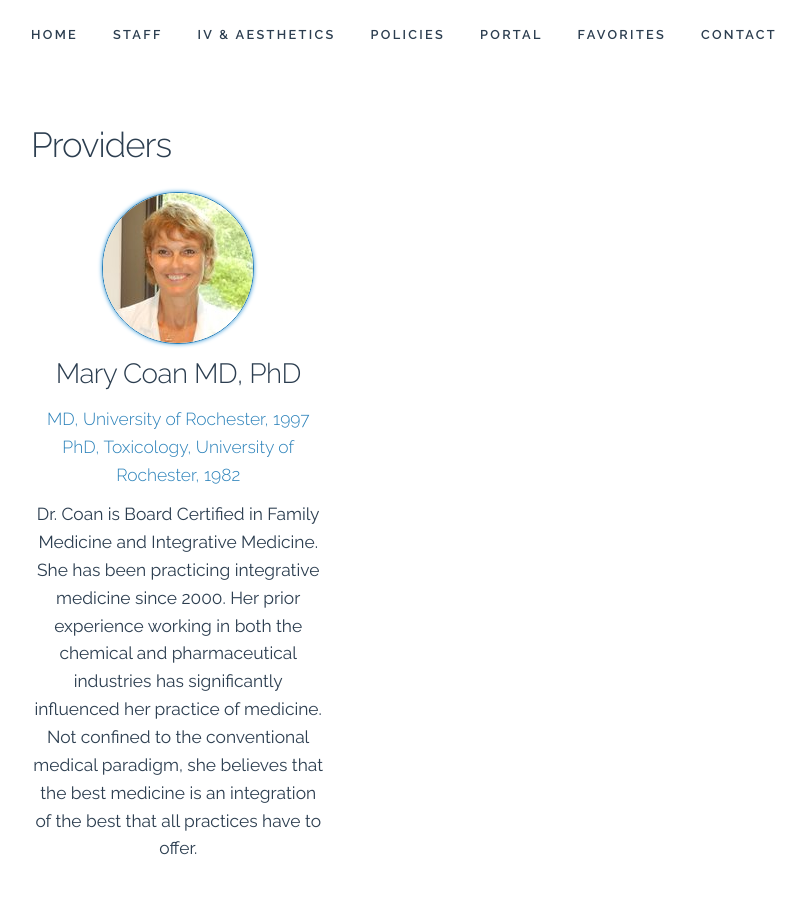
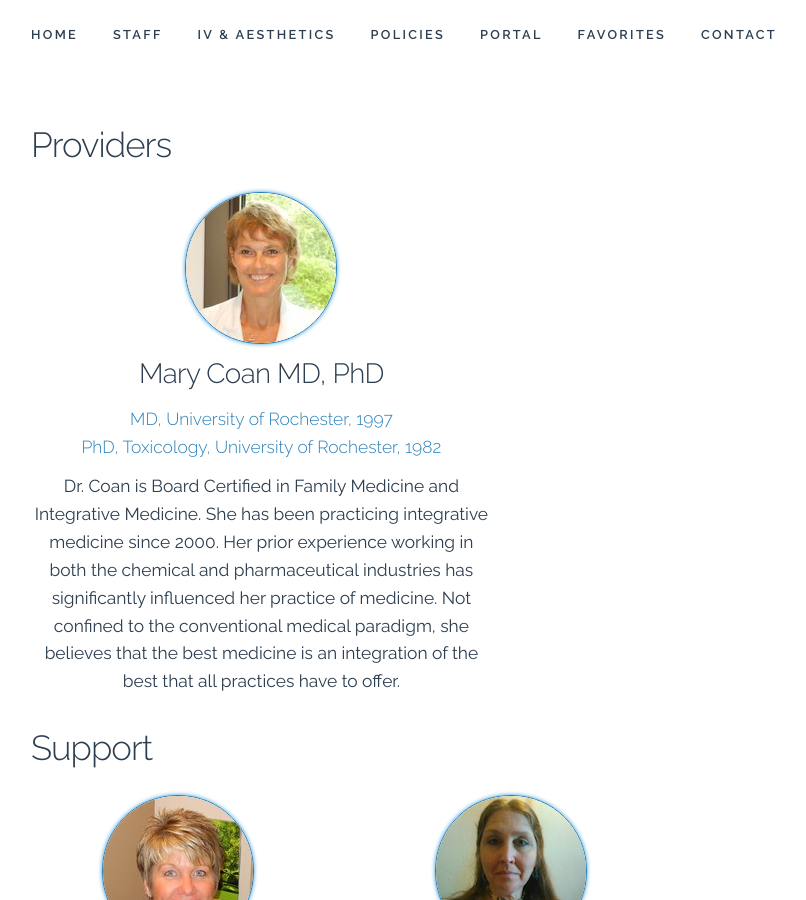
Before and after one commit to ifcats/ifcats.github.io, a Jekyll site: the page built from staff.html, in a window 1280 px wide and 900 px high. Shown: the whole window, without its empty margins (129-935 px from the left). Built offline with Jekyll 4.4.1, drawn with Linux system fonts in a browser that asks for light colours.

Commit message:
Better formatting

```diff
--- a/staff.html
+++ b/staff.html
@@ -9,7 +9,7 @@ permalink: /staff/
 <div class="container main-content">
   <h4>Providers</h4>
   <div class="row">
-    <div class="one-third column">
+    <div class="one-half column">
       <div class="profile">
         <img src="{{ "/img/headshots/mary.jpg" | prepend: site.baseurl }}" class="profile-headshot" alt="Mary Coan MD, PhD" />
         <h5 class="profile-name">Mary Coan MD, PhD</h5>
```
